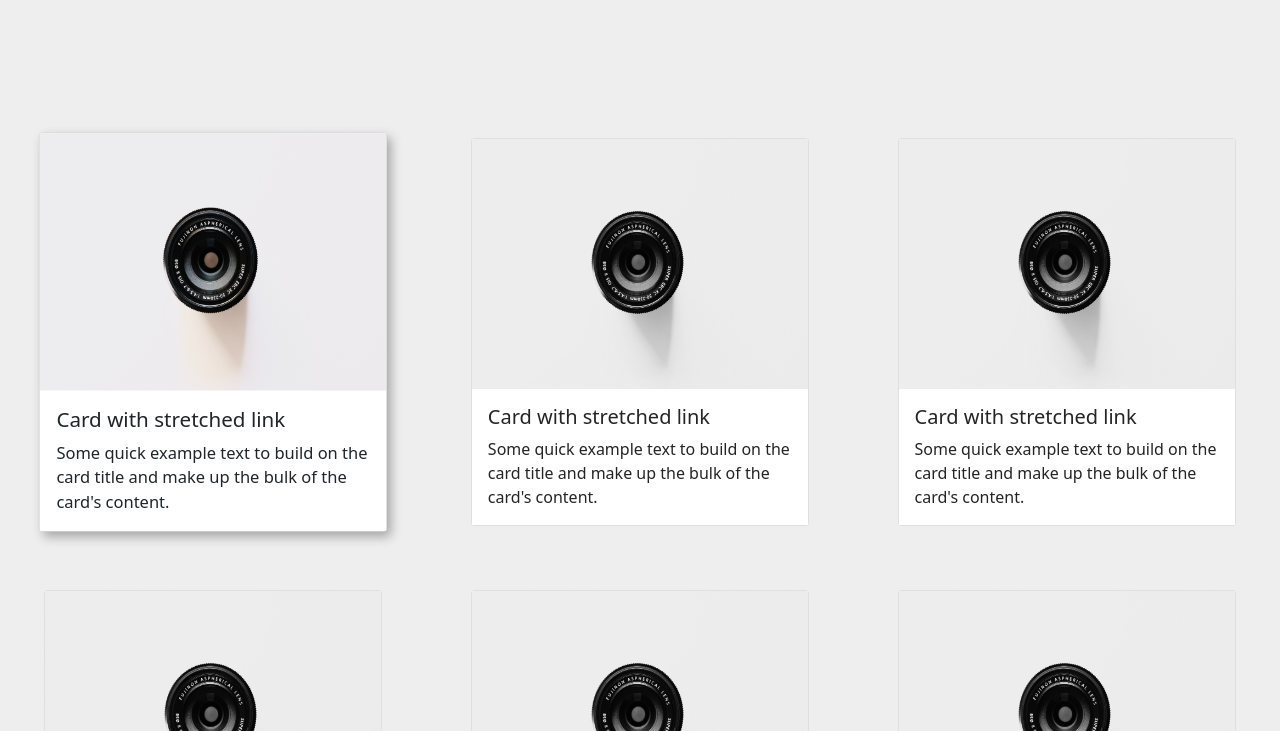
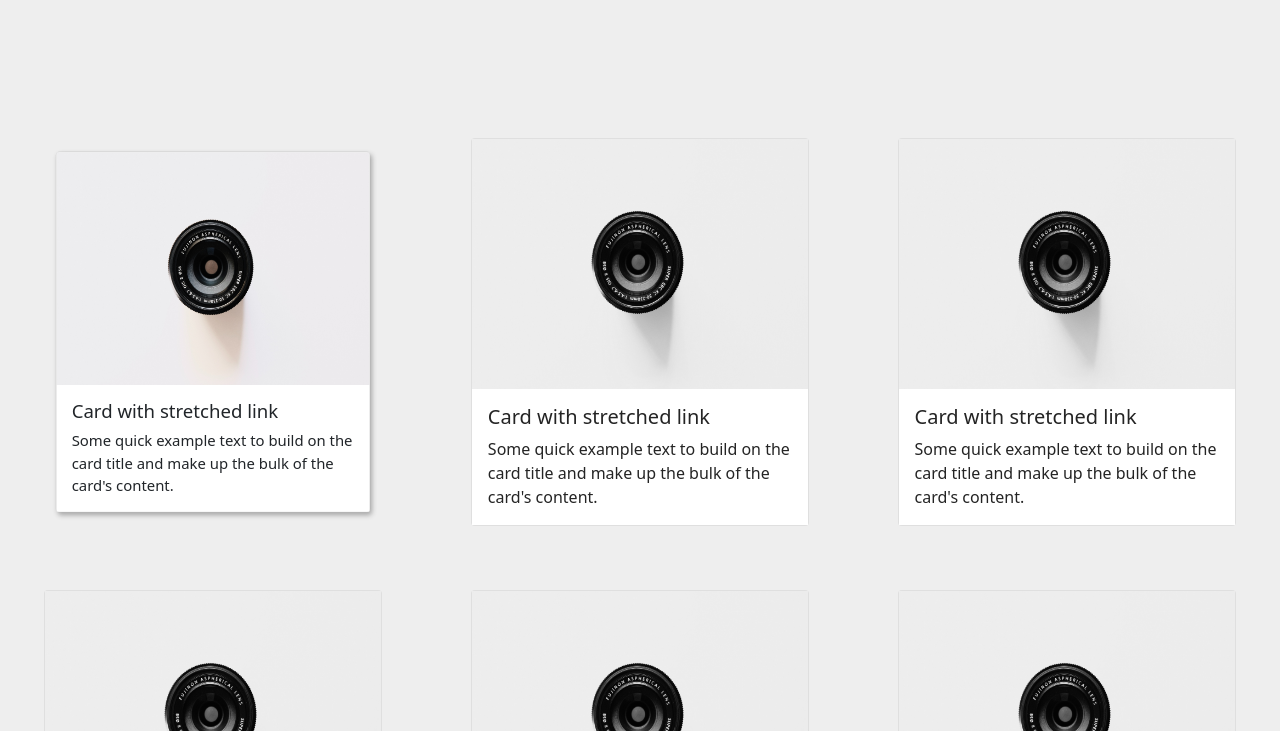
Before and after one commit to manulgahlot/Clinify-Blog, a plain HTML site: page index.html in a window 1280 px wide. In both pictures the pointer is over the element 213 px from the left and 954 px from the top of the page. Shown: the part 623-1354 px from the top of the page. Drawn offline with nearby package versions, Linux system fonts and the light colour scheme.

Commit message:
Update styles.css

```diff
--- a/styles.css
+++ b/styles.css
@@ -43,9 +43,9 @@ body {
 
 
 .card:hover {
-  box-shadow: 4px 5px 10px rgba(0, 0, 0, 0.3);
+  box-shadow: 2px 3px 6px rgba(0, 0, 0, 0.3);
   filter: grayscale(0);
-  transform: scale(1.03);
+  transform: scale(0.93);
 }
 
 
```
